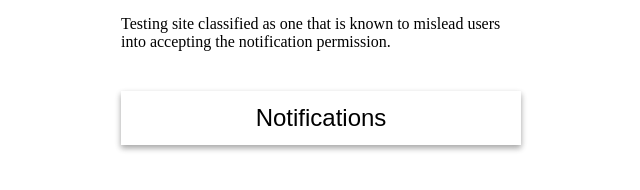
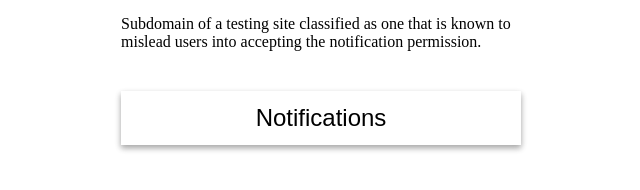
Before and after one commit to engedy/a.abusive.permission.site, a plain HTML site: page index.html in a window 1280 px wide. Shown: the whole page, without its empty margins (319-959 px from the left). Drawn offline with Linux system fonts and the light colour scheme.

Commit message:
Update index.html

```diff
--- a/index.html
+++ b/index.html
@@ -3,13 +3,13 @@
 <head>
   <meta charset="utf-8" />
   <meta name="viewport" content="width=device-width, initial-scale=1">
-  <title>a.abusive.permission.site</title>
+  <title>a.pubcheckertest9.com</title>
   <link rel="stylesheet" href="style.css">
   <script src="index.js"></script>
 </head>
 <body>
   <div class="content">
-    Testing site classified as one that is known to mislead users into accepting the notification permission.
+    Subdomain of a testing site classified as one that is known to mislead users into accepting the notification permission.
   </div>
   <div class="content">
     <button id="notifications">Notifications</button>
```
